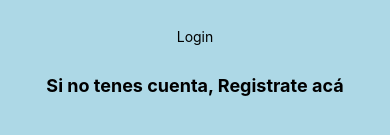
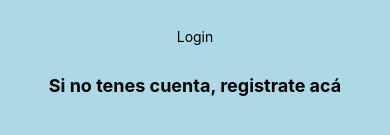
Before and after one commit to bautipeleritti/prog3Final, a React Native app in the folder tpfinal/: screen /Login in a window 390 px wide. Shown: the part 467-602 px from the top of the page. Built offline with nearby package versions, Linux system fonts and the light colour scheme; no server answers.

Commit message:
css y parte del menu de navegacion

```diff
--- a/tpfinal/App.js
+++ b/tpfinal/App.js
@@ -12,7 +12,7 @@ const Stack = createNativeStackNavigator();
 export default function App() {
   return (
 
-
+<View style={styles.container}>
   <NavigationContainer>
      <Stack.Navigator screenOptions={{ headerShown: true }}>
         {/* <Stack.Screen name="Login" component={Login} /> */}
@@ -24,14 +24,14 @@ export default function App() {
       </Stack.Navigator>
 
   </NavigationContainer>
+  </View>
   );
 }
 
 const styles = StyleSheet.create({
   container: {
     flex: 1,
-    backgroundColor: '#fff',
-    alignItems: 'center',
-    justifyContent: 'center',
+    backgroundColor:"lightblue",
+    fontFamily:'Arial, sans-serif'
   },
 });
--- a/tpfinal/src/components/Post.js
+++ b/tpfinal/src/components/Post.js
@@ -1,51 +1,51 @@
-import react, {Component} from "react";
+import react, { Component } from "react";
 import { View, Text, StyleSheet, TouchableOpacity } from 'react-native';
 import { db, auth } from '../firebase/config';
 import firebase from 'firebase';
 
-class Post extends Component{
+class Post extends Component {
     constructor(props) {
         super(props);
         this.state = {
             email: '',
-            texto:'',
+            texto: '',
             like: false,
             cantidad: this.props.dataPost.data.likes.length
         };
     }
 
-    componentDidMount(){
-        if(this.props.dataPost.data.likes.includes(auth.currentUser.email)){
+    componentDidMount() {
+        if (this.props.dataPost.data.likes.includes(auth.currentUser.email)) {
             this.setState({
-                like:true
+                like: true
             })
         }
     }
 
 
-    handleLike(){
+    handleLike() {
         db.collection('posts').doc(this.props.dataPost.id).update({
             likes: firebase.firestore.FieldValue.arrayUnion(this.props.dataPost.data.email)
         })
-        .then(()=> this.setState({
-            like:true,
+            .then(() => this.setState({
+                like: true,
                 cantidad: this.props.dataPost.data.likes.length
             }))
     }
 
-    handleUnLike(){
+    handleUnLike() {
         db.collection('posts').doc(this.props.dataPost.id).update({
             likes: firebase.firestore.FieldValue.arrayRemove(this.props.dataPost.data.email)
         })
-        .then(()=> this.setState({
-            like:false,
+            .then(() => this.setState({
+                like: false,
                 cantidad: this.props.dataPost.data.likes.length
             }))
     }
 
 
 
-    render(){
+    render() {
         const userEmail = auth.currentUser.email;
         const infoPost = this.props.dataPost.data;
         return (
@@ -53,12 +53,12 @@ class Post extends Component{
 
                 <Text style={styles.email}>Posteo de: {infoPost.email}</Text>
                 <Text style={styles.texto}>Post: {infoPost.texto}</Text>
-                {this.state.like ? <TouchableOpacity onPress={()=> this.handleUnLike()}>
-                    <Text>Dislike</Text>
-                </TouchableOpacity> : <TouchableOpacity onPress={()=> this.handleLike()}>
-                    <Text>Like</Text>
+                {this.state.like ? <TouchableOpacity onPress={() => this.handleUnLike()}>
+                    <Text style={styles.LikeButton}>Dislike</Text>
+                </TouchableOpacity> : <TouchableOpacity onPress={() => this.handleLike()}>
+                    <Text style={styles.LikeButton}>Like</Text>
                 </TouchableOpacity>}
-                <Text>Cantidad de likes :{this.state.cantidad}</Text>
+                <Text style={styles.CantDeLikes}>Cantidad de likes :{this.state.cantidad}</Text>
             </View>
         );
     };
@@ -69,21 +69,35 @@ class Post extends Component{
         padding: 15,
         marginVertical: 8,
         backgroundColor: 'white',
-            borderRadius: 5,
+        borderRadius: 10,
     },
     email: {
         fontWeight: 'bold',
         marginBottom: 5,
+        fontSize: 14,
+        color: 'lightblue',
     },
     texto: {
         fontSize: 16,
+        color: 'black'
     },
     title: {
         fontSize: 24,
         fontWeight: 'bold',
         textAlign: 'center',
-            justifyContent:'center',
+        justifyContent: 'center',
+    },
+    LikeButton: {
+        color: 'black',
+        fontWeight: 'bold',
+        marginTop: 10,
+    },
+    CantDeLikes: {
+        fontSize: 14,
+        color: 'gray',
     },
 });
 
+
+
 export default Post;
--- a/tpfinal/src/screens/Home.js
+++ b/tpfinal/src/screens/Home.js
@@ -1,10 +1,10 @@
-import react, {Component} from "react";
+import react, { Component } from "react";
 import { ActivityIndicator, FlatList, StyleSheet, Text, View } from 'react-native';
 import Post from "../components/Post";
 import { db } from "../firebase/config";
 import { TouchableOpacity } from "react-native";
 
-class Home extends Component{
+class Home extends Component {
     constructor() {
         super();
         this.state = {
@@ -15,15 +15,15 @@ class Home extends Component{
 
 
 
-    componentDidMount(){
+    componentDidMount() {
 
         this.setState({
-            loading:true
+            loading: true
         });
 
         db.collection('posts').onSnapshot(docs => {
             let posts = [];
-            docs.forEach( doc => {
+            docs.forEach(doc => {
                 posts.push({
                     id: doc.id,
                     data: doc.data()
@@ -34,19 +34,20 @@ class Home extends Component{
                 loading: false,
             })
         }
-    )
+        )
     }
 
 
-    render(){
-        return(
-        <View>
-            <Text> Home</Text>
+    render() {
+        return (
+            <View>
+                <Text> </Text>
 
-            {this.state.loading ? <ActivityIndicator/>: <FlatList data={this.state.posts} keyExtractor={(item) => item.id.toString()} renderItem={({item})=> <Post dataPost={item} />}/>}
-            <TouchableOpacity onPress={()=> this.props.navigation.navigate("CrearPost")}><Text>Crear Post</Text></TouchableOpacity>
-        </View>
-    )}
+                {this.state.loading ? <ActivityIndicator /> : <FlatList data={this.state.posts} keyExtractor={(item) => item.id.toString()} renderItem={({ item }) => <Post dataPost={item} />} />}
+                <TouchableOpacity onPress={() => this.props.navigation.navigate("CrearPost")}><Text>Crear Post</Text></TouchableOpacity>
+            </View>
+        )
+    }
 }
 
 export default Home;
--- a/tpfinal/src/screens/Login.js
+++ b/tpfinal/src/screens/Login.js
@@ -1,5 +1,5 @@
 import React, { Component } from 'react'
-import {View, TextInput, Text, TouchableOpacity, StyleSheet, } from "react-native";
+import { View, TextInput, Text, TouchableOpacity, StyleSheet, } from "react-native";
 import { auth } from '../firebase/config';
 export class Login extends Component {
   constructor(props) {
@@ -10,47 +10,48 @@ export class Login extends Component {
       error: ""
     }
   }
-  componentDidMount(){
+  componentDidMount() {
     auth.onAuthStateChanged((usuario) => {
       if (usuario) {
         this.props.navigation.navigate("Home")
       }
 
     }
-  )}
+    )
+  }
   handleSubmitLogin = () => {
-    const {email, password} = this.state
-    this.setState({error: ''})
-    auth.signInWithEmailAndPassword(email,password).then(() => {
+    const { email, password } = this.state
+    this.setState({ error: '' })
+    auth.signInWithEmailAndPassword(email, password).then(() => {
       this.props.navigation.navigate("Home")
     }).catch((error) => {
-      this.setState({error: "Incorrecto"})
+      this.setState({ error: "Incorrecto" })
     })
   }
   render() {
     return (
-      <View style ={styles.box}>
+      <View style={styles.box}>
         <Text>Login</Text>
-        <TextInput style = {styles.input}
+        <TextInput style={styles.input}
           keyboardType='email-address'
           placeholder='email'
-        onChangeText={text => this.setState({email:text})}
-        value = {this.state.email}/>
+          onChangeText={text => this.setState({ email: text })}
+          value={this.state.email} />
         <TextInput style={styles.input}
           keyboardType='default'
           placeholder='password'
           secureTextEntry={true}
-        onChangeText={text => this.setState({password:text})}
+          onChangeText={text => this.setState({ password: text })}
           value={this.state.password} />
         <Text>{this.state.error ? <Text style={styles.errorText}>{this.state.error}</Text> : null}</Text>
 
-        <TouchableOpacity style = {styles.RegistButton} onPress={()=> this.handleSubmitLogin()}>
+        <TouchableOpacity style={styles.RegistButton} onPress={() => this.handleSubmitLogin()}>
           <Text>Login</Text>
         </TouchableOpacity>
-        <TouchableOpacity style = {styles.RegistButton}
-        onPress={() => this.props.navigation.navigate("Register")}>
-          <Text style= {styles.title}>
-            Si no tenes cuenta, Registrate acá
+        <TouchableOpacity style={styles.RegistButton}
+          onPress={() => this.props.navigation.navigate("Registro")}>
+          <Text style={styles.title}>
+            Si no tenes cuenta, registrate acá
           </Text>
         </TouchableOpacity>
 
@@ -63,7 +64,7 @@ const styles = StyleSheet.create({
     fontSize: 18,
     fontWeight: 'bold',
     textAlign: 'center',
-    justifyContent:'center',
+    justifyContent: 'center',
   },
   RegistButton: {
     marginTop: 10,
@@ -83,13 +84,13 @@ const styles = StyleSheet.create({
     borderWidth: 1,
     borderRadius: 5,
     fontSize: 15,
-    backgroundColor:'white'
+    backgroundColor: 'white'
   },
-  box:{
-    flex:1,
+  box: {
+    flex: 1,
     justifyContent: 'center',
     alignItems: 'center',
-    backgroundColor:'lightblue'
+    backgroundColor: 'lightblue'
 
 
   }
```
Also changed, not shown: tpfinal/src/screens/Registro.js (+20 -7 lines). Lines whose indentation alone changed are shown as unchanged.
